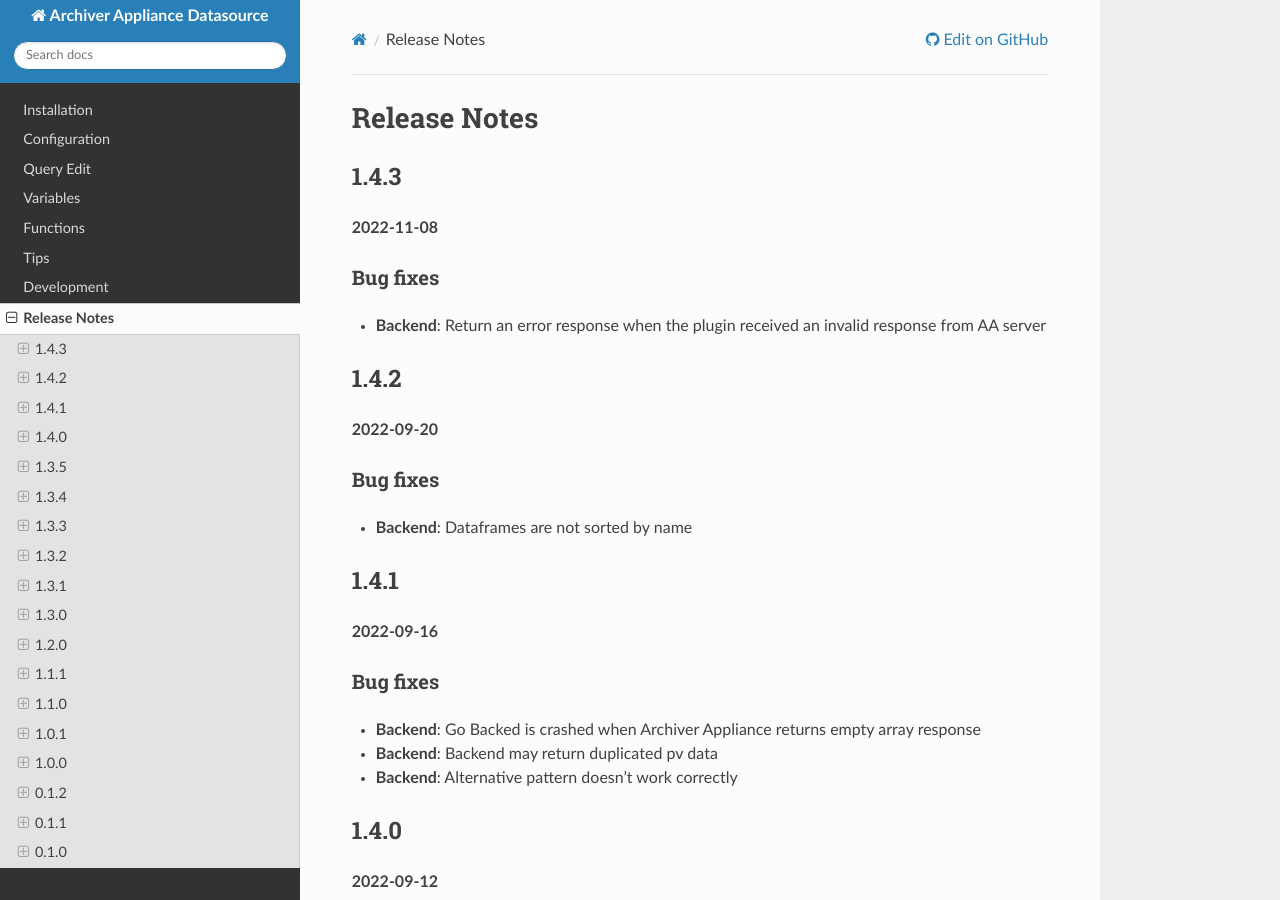
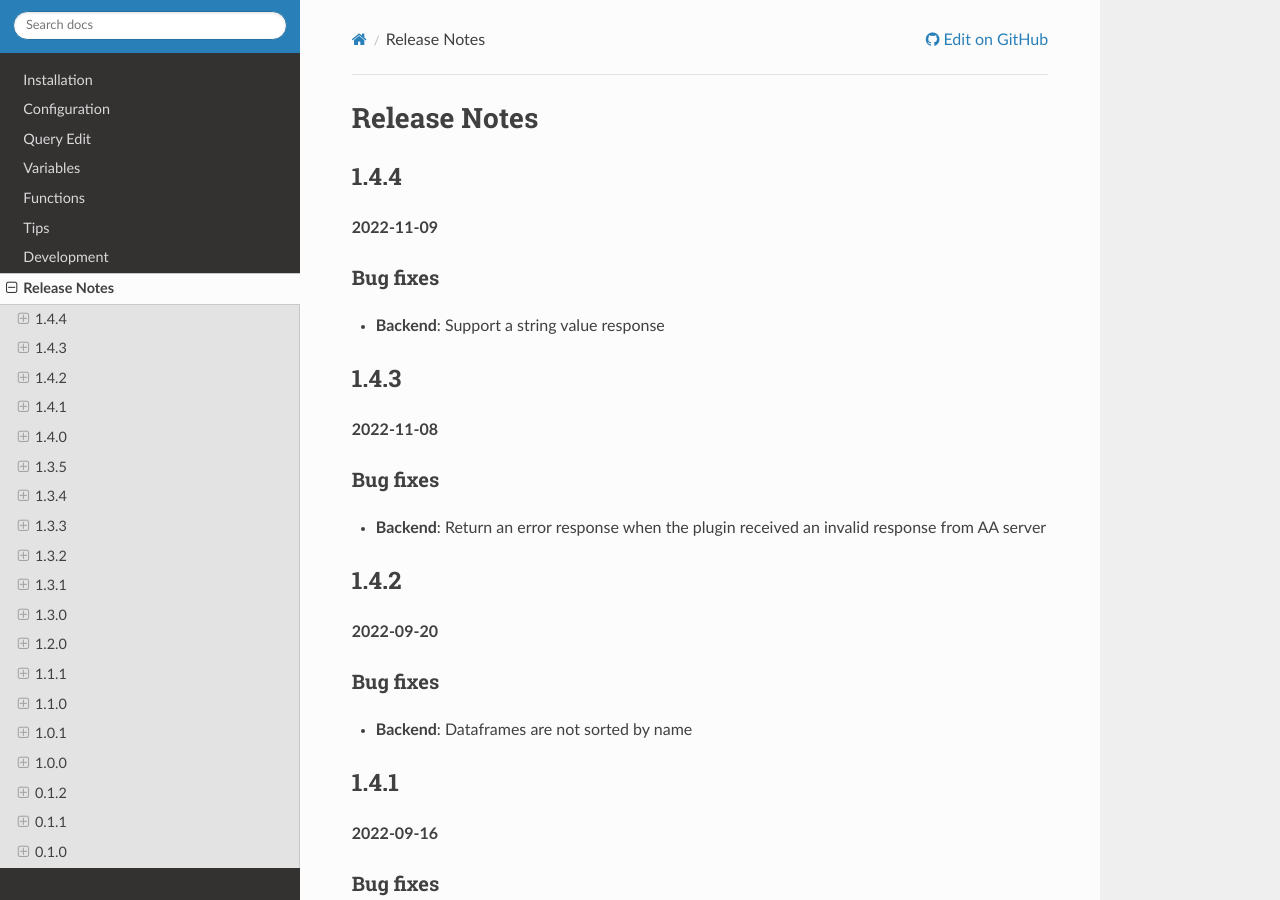
Before and after one commit to sasaki77/archiverappliance-datasource, a Sphinx documentation site: the page built from docs/releases.md, in a window 1280 px wide and 900 px high. Built offline with Sphinx 7.4.7 and the Read the Docs theme 2.0.0, drawn with Linux system fonts in a browser that asks for light colours.

Commit message:
REL: update for 1.4.4 release

```diff
--- a/docs/releases.md
+++ b/docs/releases.md
@@ -1,4 +1,11 @@
 # Release Notes
+## 1.4.4
+
+**2022-11-09**
+
+### Bug fixes
+- **Backend**: Support a string value response
+
 ## 1.4.3
 
 **2022-11-08**
--- a/package.json
+++ b/package.json
@@ -2,7 +2,7 @@
   "name": "sasaki77-archiver-appliance",
   "alerting": true,
   "private": true,
-  "version": "1.4.3",
+  "version": "1.4.4",
   "description": "ArchiverAppliance",
   "main": "index.js",
   "scripts": {
```
Also changed, not shown: CHANGELOG.md (+5 -0 lines).
